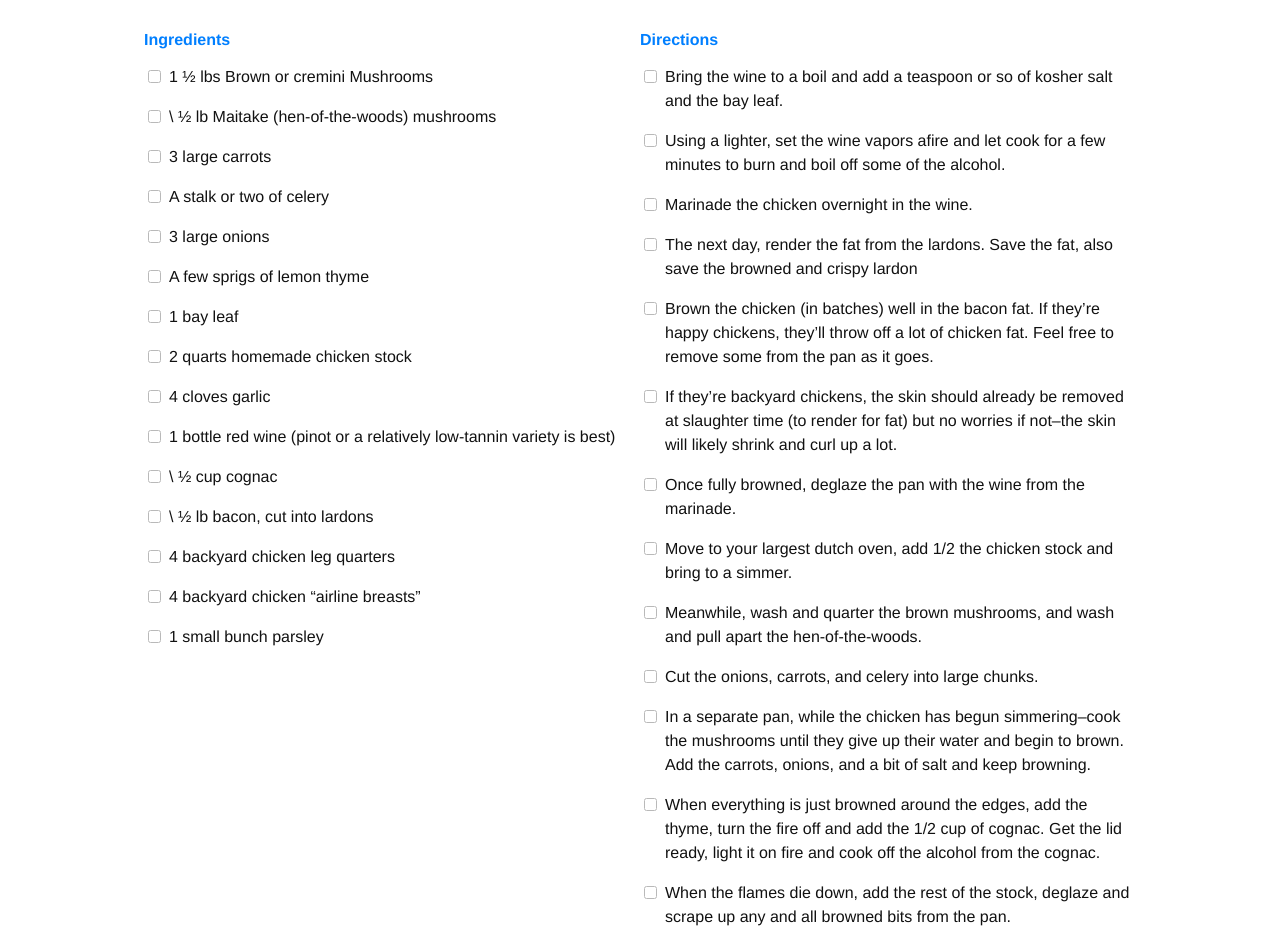
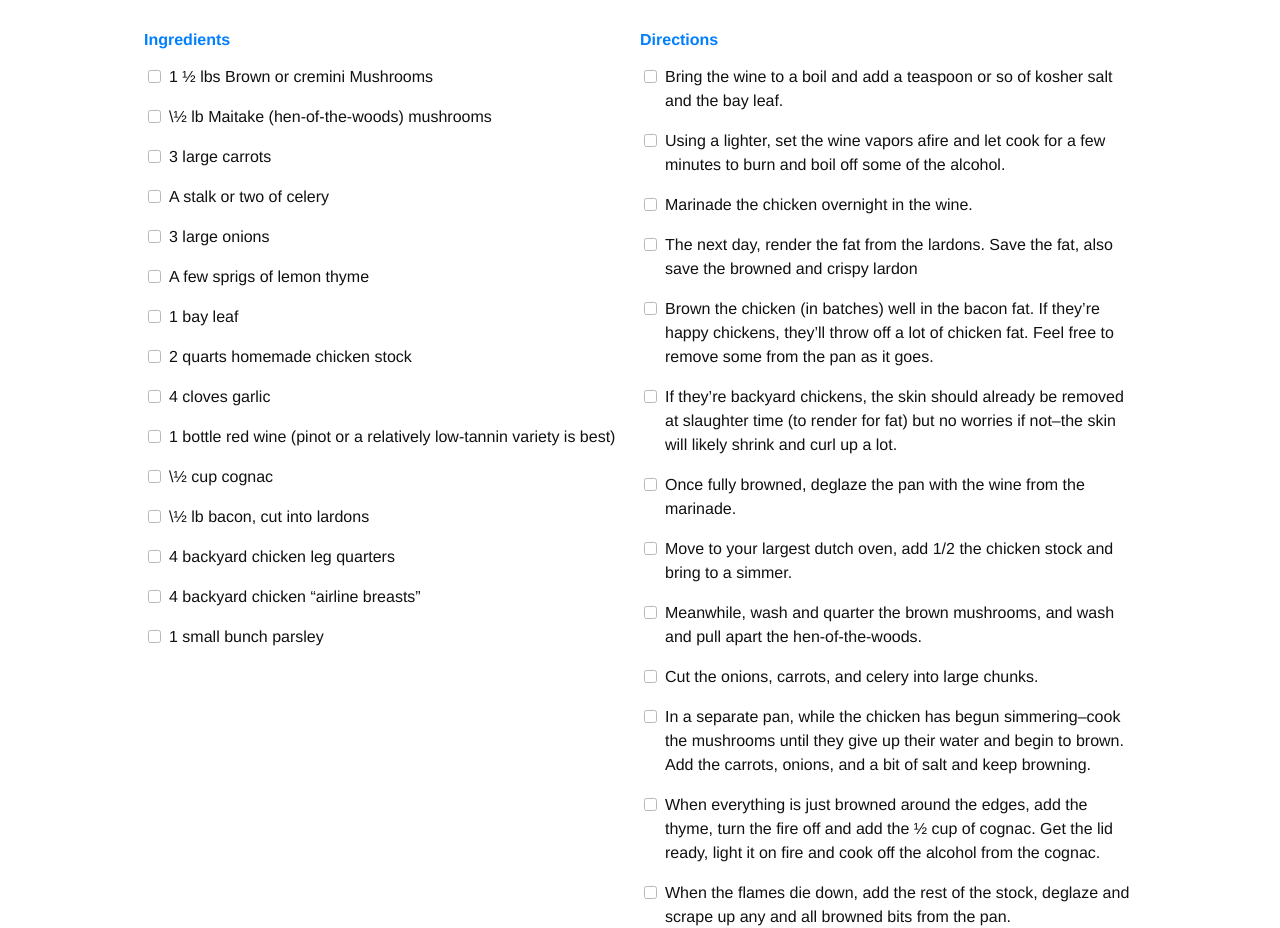
Before and after one commit to edinel/recipes, a Jekyll site: the page built from _recipes/CoqAuVin.md, in a window 1280 px wide and 1400 px high, scrolled down 795 px. Shown: the part 152-1080 px from the top of the window. Built offline with Jekyll 4.4.1, drawn with Linux system fonts in a browser that asks for light colours; nearby versions of some CDN libraries; some web fonts are replaced.

Commit message:
Update CoqAuVin.md

```diff
--- a/_recipes/CoqAuVin.md
+++ b/_recipes/CoqAuVin.md
@@ -6,7 +6,7 @@ tags: mains, chicken, French
 
 ingredients:
 -  1 &frac12; lbs Brown or cremini Mushrooms
-- \ &frac12; lb Maitake (hen-of-the-woods) mushrooms
+- \&frac12; lb Maitake (hen-of-the-woods) mushrooms
 - 3 large carrots
 - A stalk or two of celery
 - 3 large onions
@@ -15,8 +15,8 @@ ingredients:
 - 2 quarts homemade chicken stock
 - 4 cloves garlic
 - 1 bottle red wine (pinot or a relatively low-tannin variety is best)
-- \ &frac12; cup cognac
-- \ &frac12; lb bacon, cut into lardons
+- \&frac12; cup cognac
+- \&frac12; lb bacon, cut into lardons
 - 4 backyard chicken leg quarters
 - 4 backyard chicken "airline breasts"
 - 1 small bunch parsley
@@ -33,7 +33,7 @@ directions:
 - Meanwhile, wash and quarter the brown mushrooms, and wash and pull apart the hen-of-the-woods.
 - Cut the onions, carrots, and celery into large chunks.
 - In a separate pan, while the chicken has begun simmering--cook the mushrooms until they give up their water and begin to brown.  Add the carrots, onions, and a bit of salt and keep browning.
-- When everything is just browned around the edges, add the thyme, turn the fire off and add the 1/2 cup of cognac.  Get the lid ready, light it on fire and cook off the alcohol from the cognac.
+- When everything is just browned around the edges, add the thyme, turn the fire off and add the &frac12; cup of cognac.  Get the lid ready, light it on fire and cook off the alcohol from the cognac.
 - When the flames die down, add the rest of the stock, deglaze and scrape up any and all browned bits from the pan.
 - Add to the now-simmering chicken, and stir to combine.
 - Put in a 300 degree oven and cook, covered, until chicken is tender.  For five-year-old backyard chickens, this will literally be about 6 hours.  Keep a careful eye on the liquid level.
```
